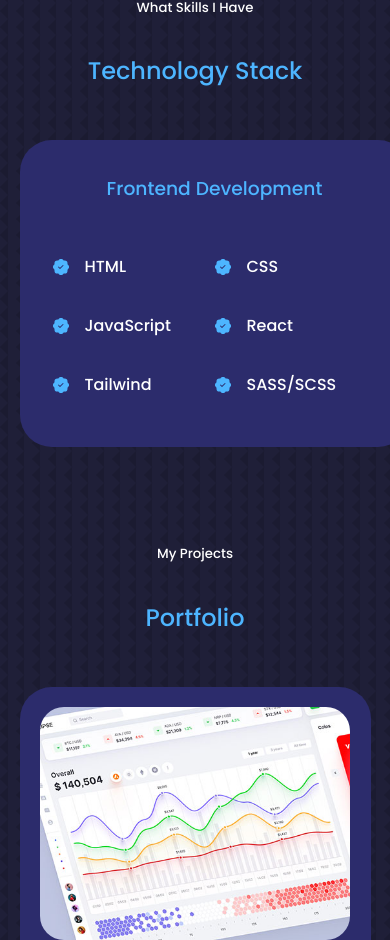
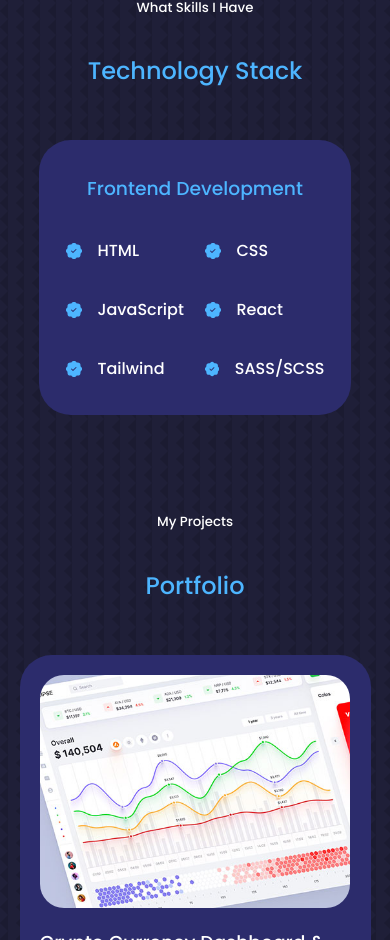
Before and after one commit to DVSHKMR/Portfolio, a React (Create React App) app: page / in a window 390 px wide. Shown: the part 1437-2377 px from the top of the page. Built offline with nearby package versions, Linux system fonts and the light colour scheme.

Commit message:
fixed bug

```diff
--- a/public/index.html
+++ b/public/index.html
@@ -4,7 +4,6 @@
     <meta charset="UTF-8">
     <meta http-equiv="X-UA-Compatible" content="IE=edge">
     <meta name="viewport" content="width=device-width, initial-scale=1.0">
-    <title>My Portfolio</title>
 </head>
 <body>
     <div id="root"></div>
--- a/src/components/experience/experience.css
+++ b/src/components/experience/experience.css
@@ -1,8 +1,8 @@
 .experience__container {
     max-width: 55%;
     display: grid;
-    /* grid-template-columns: 1fr; */
-    /* gap: 2rem; */
+    grid-template-columns: 1fr;
+    gap: 2rem;
 }
 
 .experience__container > div {
@@ -11,12 +11,11 @@
     border-radius: 2rem;
     border: 1px solid transparent;
     transition: var(--transition);
-
 }
 
 .experience__container > div:hover {
     background: transparent;
-    border-color: var(--color-primary-varient);
+    border-color: var(--color-primary-variant);
     cursor: default;
 }
 
@@ -28,21 +27,16 @@
 
 .experience__content {
     display: grid;
-    place-content: center;
-    margin: 0 auto;
     grid-template-columns: 1fr 1fr;
     row-gap: 2rem;
-
-
 }
 
 .experience__details {
     display: flex;
-    width: 130px;
+    width: 120px;
     justify-self: center;
     gap: 1rem;
-
-    margin-right: 2rem;
+    /* margin-right: 1rem; */
 }
 
 .experience__details-icon {
@@ -50,31 +44,30 @@
     color: var(--color-primary);
 }
 
- /* ======================Media Queries for tablets==================== */
- @media screen and (max-width: 1024px) {
+@media screen and (max-width: 1024px){
     .experience__container {
         max-width: 80%;
-
+        grid-template-columns: 1fr;
     }
 
     .experience__container > div {
+        width: 80%;
+        margin: 0 auto;
         padding: 2rem;
-        /* margin: 0 auto; */
     }
 
-    .experience__content {
+    .experience__content p {
         padding: 1rem;
     }
- }
+}
 
-  /* ======================Media Queries for Mobile==================== */
-  @media screen and (max-width: 600px) {
+@media screen and (max-width: 600px){
     .experience__container {
-        max-width: 100%;
         gap: 1rem;
     }
 
     .experience__container > div {
+        width: 100%;
         padding: 2rem 1rem;
     }
-  }
+}
```
